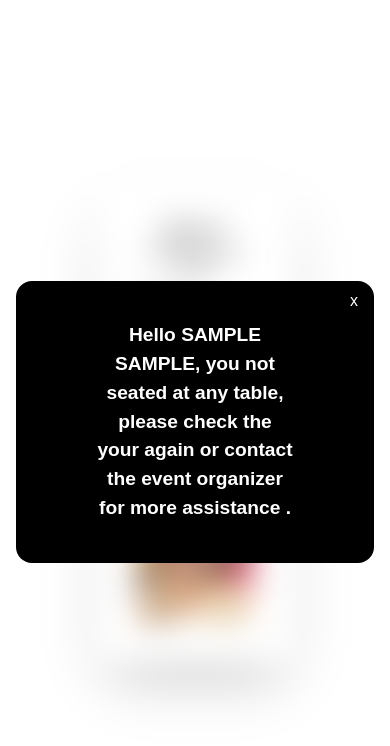
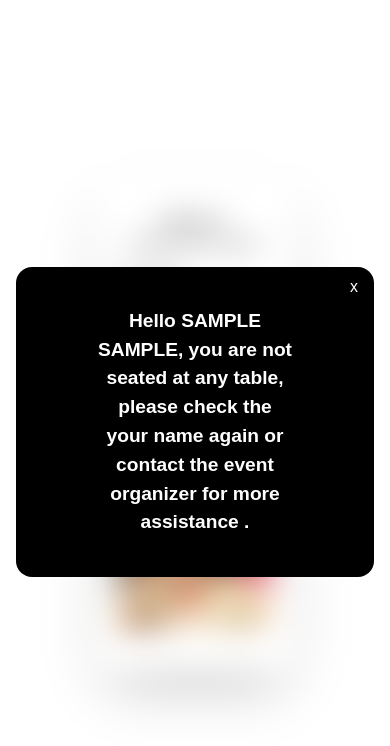
Before and after one commit to joaalex/table-finder, a Next.js app: page / in a window 390 px wide. Both pictures are taken after typing "Sample", "Sample" into the empty fields and a click on the button "Submit". Shown: the top 746 px of the page. Built offline with nearby package versions, Linux system fonts and the light colour scheme.

Commit message:
Chores: code is set for productioono.

```diff
--- a/src/app/page.js
+++ b/src/app/page.js
@@ -107,7 +107,7 @@ const LandingPage = () => {
               <h1 className="text-[1.2rem] font-bold">
                 {isAvailable
                   ? message
-                  : `Hello ${guestFullName}, you not seated at any table, please check the your again or contact the event organizer for more assistance .`}
+                  : `Hello ${guestFullName}, you are not seated at any table, please check the your name again or contact the event organizer for more assistance .`}
               </h1>
               <p
                 className="absolute cursor-pointer hover:text-[#000011] top-[.5rem] right-[1rem]"
@@ -124,7 +124,7 @@ const LandingPage = () => {
         </div>
       )}
       <div className="flex items-center justify-center h-screen ">
-        <div className=" max-w-[50%] p-10 rounded-lg bg-white shadow-2xl text-black">
+        <div className=" max-w-[50%] px-5 py-10 md:p-10 rounded-lg bg-white shadow-2xl text-black">
           <div className="flex flex-col md:flex-row  items-center justify-between gap-5">
             <div className="w-full  h-full">
               <div className="text-4xl text-center font-bold mb-4">
```
